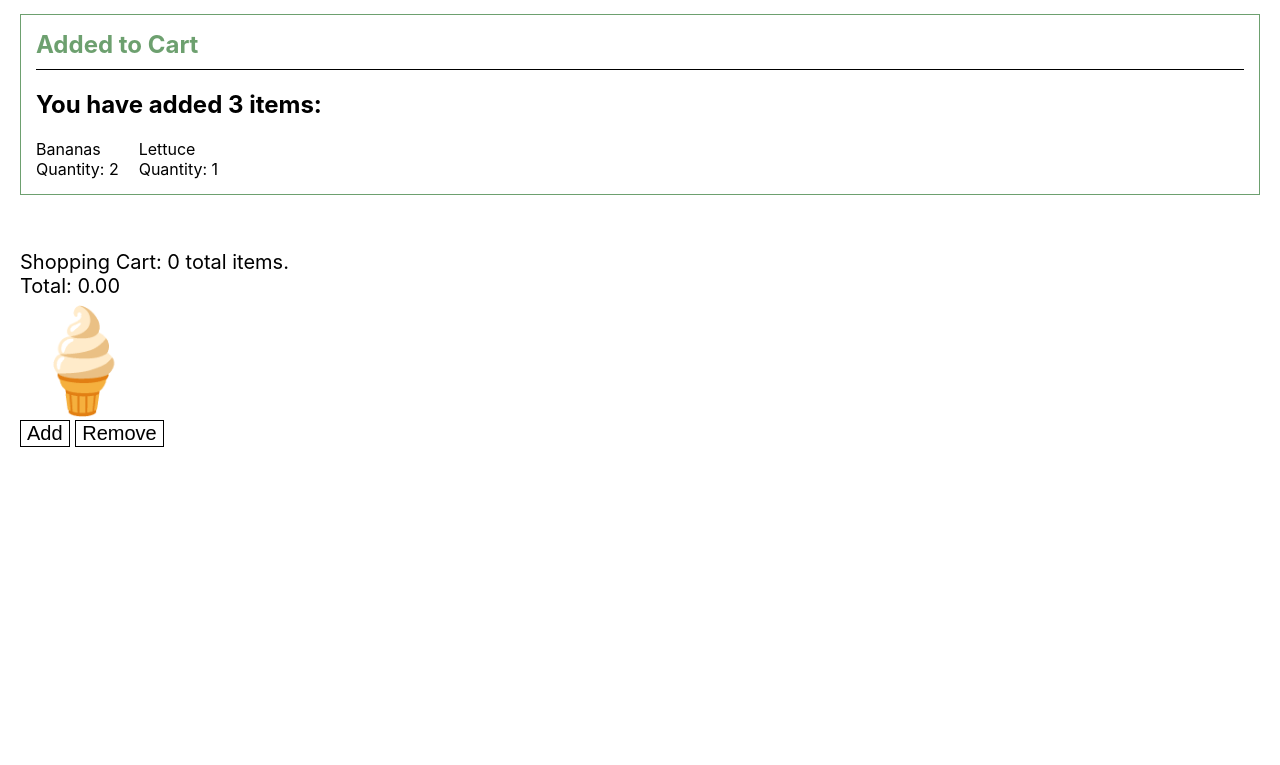
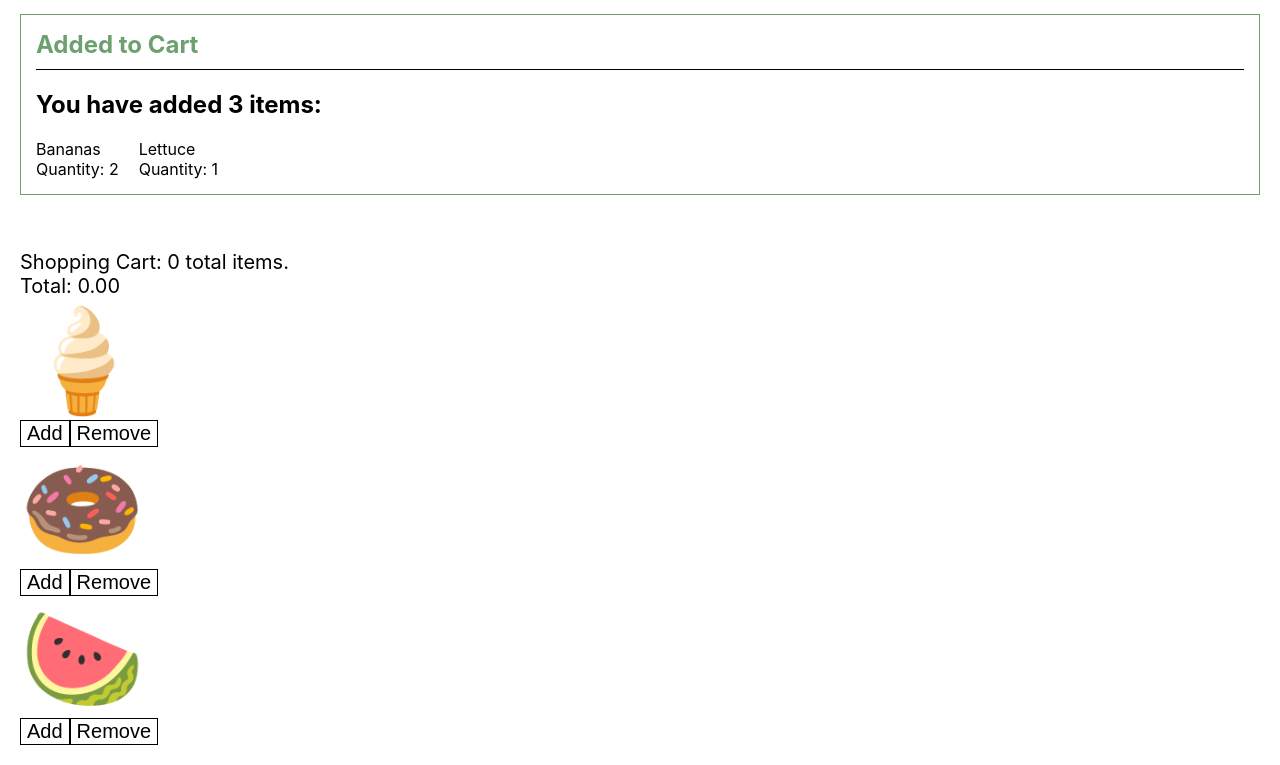
Before and after one commit to JideLambo/-customisingReactComponent, a React (Create React App) app: page / in a window 1280 px wide. Shown: the part 518-1283 px from the top of the page. Before the commit the page ends 985 px from the top, so only its background shows below. Built offline with nearby package versions, Linux system fonts and the light colour scheme.

Commit message:
Setting state using current state

```diff
--- a/src/components/Product/Product.js
+++ b/src/components/Product/Product.js
@@ -5,6 +5,24 @@
   minimumFractionDigits: 2,
   maximumFractionDigits: 2,
 };
+
+const products = [
+  {
+    emoji: "🍦",
+    name: "ice cream",
+    price: 5,
+  },
+  {
+    emoji: "🍩",
+    name: "donuts",
+    price: 2.5,
+  },
+  {
+    emoji: "🍉",
+    name: "watermelon",
+    price: 4,
+  },
+];
 
 export default function Product() {
   const [cart, setCart] = useState([]);
@@ -14,16 +32,25 @@
     return total.toLocaleString(undefined, currencyOptions);
   }
 
+  function add(product) {
+    setCart((current) => [...current, product.name]);
+    setTotal((current) => current + product.price);
+  }
   return (
     <div className="productWrapper">
       <div>Shopping Cart: {cart.length} total items.</div>
       <div>Total: {getTotal(total)}</div>
-      <div className="product">
-        <span role="img" aria-label="ice cream">
-          🍦
-        </span>
-      </div>
-      <button>Add</button> <button>Remove</button>
+      {products.map((product) => (
+        <div key={product.name}>
+          <div className="product">
+            <span role="img" aria-label={product.name}>
+              {product.emoji}
+            </span>
+          </div>
+          <button onClick={() => add(product)}>Add</button>
+          <button>Remove</button>
+        </div>
+      ))}
     </div>
   );
 }
```
